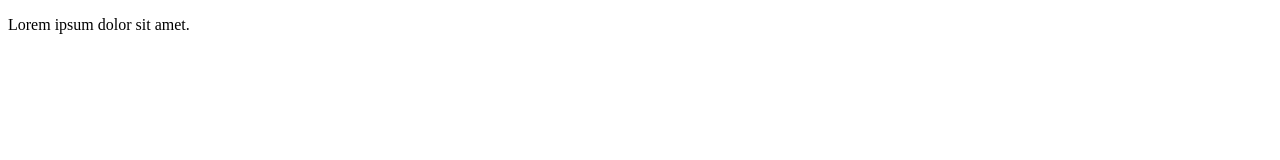
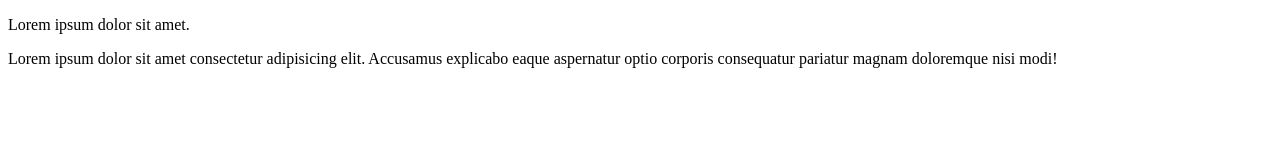
Before and after one commit to MarcBear/aspirantes-mir-ejercicioi-3, a plain HTML site: page index.html in a window 1280 px wide. Drawn offline with Linux system fonts and the light colour scheme.

Commit message:
Cambios en la rame develop

```diff
--- a/index.html
+++ b/index.html
@@ -8,5 +8,7 @@
 </head>
 <body>
     <p>Lorem ipsum dolor sit amet.</p>
+    <p>Lorem ipsum dolor sit amet consectetur adipisicing elit. Accusamus explicabo eaque aspernatur optio
+        corporis consequatur pariatur magnam doloremque nisi modi!</p>
 </body>
 </html>
```
Also changed, not shown: 1 other file.
